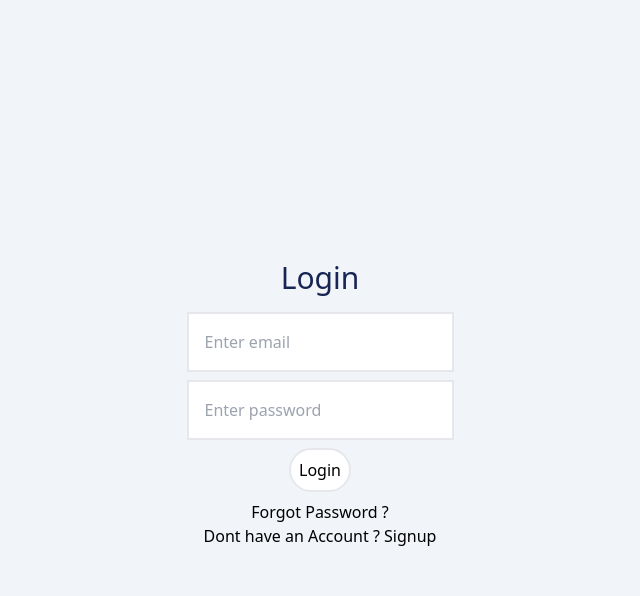
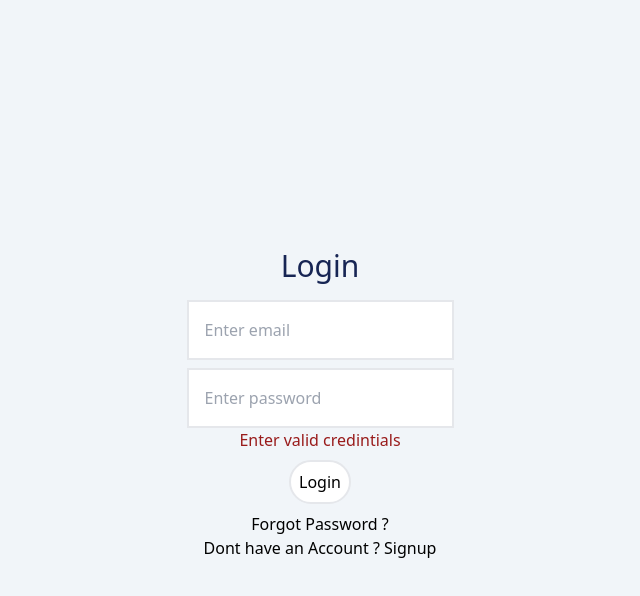
Before and after one commit to RakeebMohammed/FutureIK_React, a React (Create React App) app: page /login in a window 1280 px wide. Both pictures are taken after a click on the button "Login". Shown: the top 596 px of the page, without its empty margins (320-960 px from the left). Built offline with nearby package versions, Linux system fonts and the light colour scheme; no server answers.

Commit message:
unit test done

```diff
--- a/package.json
+++ b/package.json
@@ -13,6 +13,7 @@
     "react-icons": "^4.9.0",
     "react-router-dom": "^6.11.2",
     "react-scripts": "^5.0.1",
+    "react-toastify": "^9.1.3",
     "recharts": "^2.6.2",
     "web-vitals": "^2.1.4"
   },
--- a/src/Components/Login/Login.jsx
+++ b/src/Components/Login/Login.jsx
@@ -7,6 +7,10 @@ function Login() {
   const [Error, setError] = useState(false);
   const navigate = useNavigate();
   const collectData = async () => {
+   if(!Email || !Password){
+    setError(true)
+    return false
+   }
     let result = await fetch("https://futureik.onrender.com/login", {
       method: "post",
       body: JSON.stringify({ Email, Password }),
@@ -40,7 +44,7 @@ function Login() {
         type="password"
         placeholder="Enter password"
       />
-      {Error && <span>Enter valid credintials</span>}
+      {Error && <span className="text-red-800">Enter valid credintials</span>}
       <button
         className="bg-white hover:bg-blue-400 hover:text-white border-2 rounded-full p-2 m-2"
         onClick={collectData}
--- a/src/Components/Login/Password.jsx
+++ b/src/Components/Login/Password.jsx
@@ -85,7 +85,7 @@ function Password() {
         </button>
       )}
       {Update && (
-        <h3 className="text-6xl  text-black p-2 text-center">Reset Password </h3>
+        <h3 className="text-3xl  text-black p-2 text-center">Reset Password </h3>
       )}
       {Update && (
         <input
--- a/src/Components/Signup/Signup.jsx
+++ b/src/Components/Signup/Signup.jsx
@@ -12,6 +12,10 @@ function Signup() {
   const navigate = useNavigate();
 
   const collectData = async () => {
+   if(! Email || ! Password || ! Cpassword || ! Phone){
+    setError(true)
+    return false
+   }
     let result = await fetch("https://futureik.onrender.com/register", {
       method: "post",
       body: JSON.stringify({ Name, Email, Password, Cpassword, Phone }),
@@ -66,7 +70,7 @@ function Signup() {
         type="password"
         placeholder="Confirm password"
       />
-      {Error && <span>Enter valid credintials</span>}
+      {Error && <span className="text-red-800">Enter valid credintials</span>}
       <button
         className="bg-white text-black px-5 hover:bg-blue-400 hover:text-white border-2 rounded-full p-2 m-2"
         onClick={collectData}
```
Also changed, not shown: 1 other file (tests, documents, lock files or other folders).
